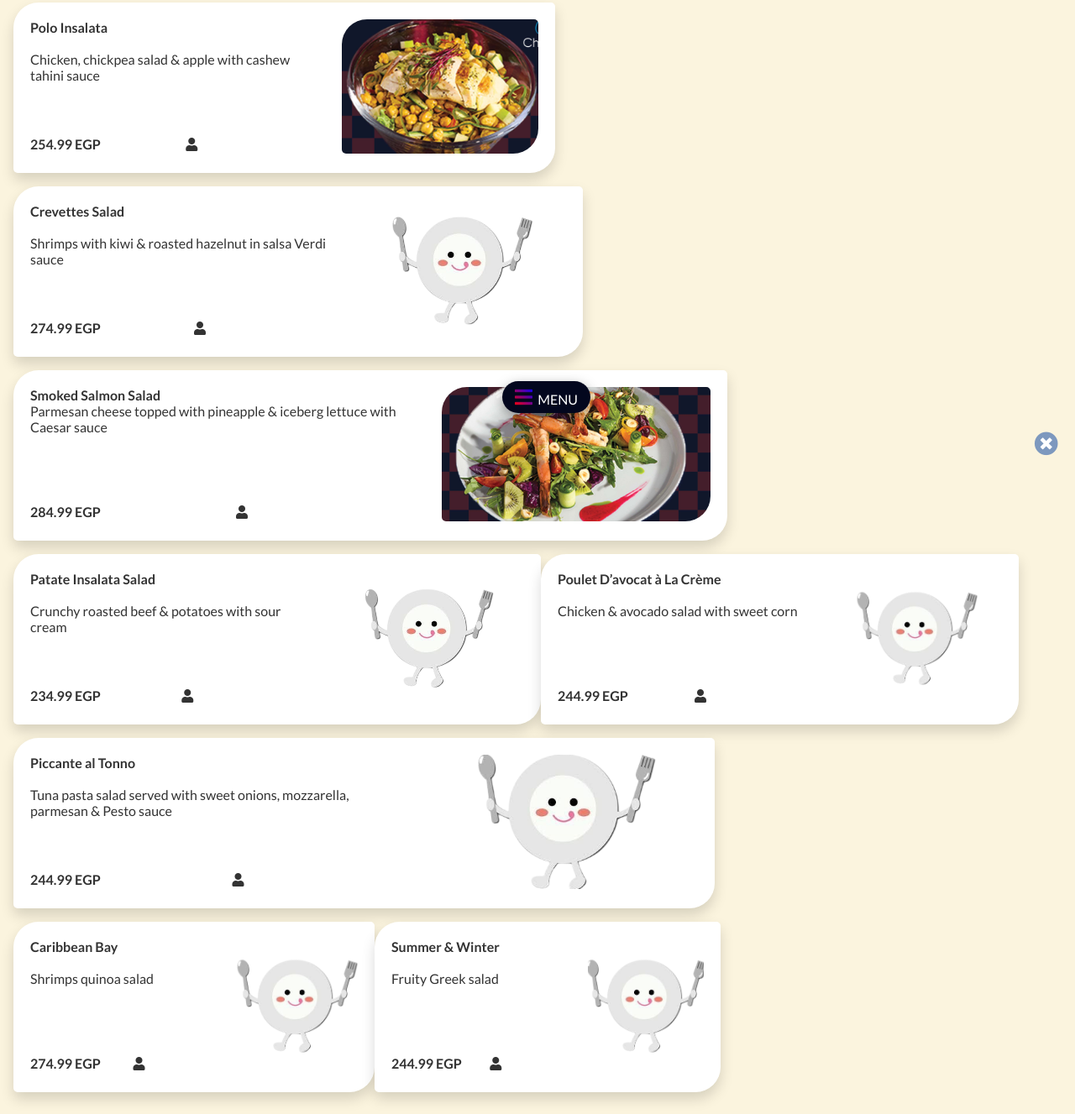
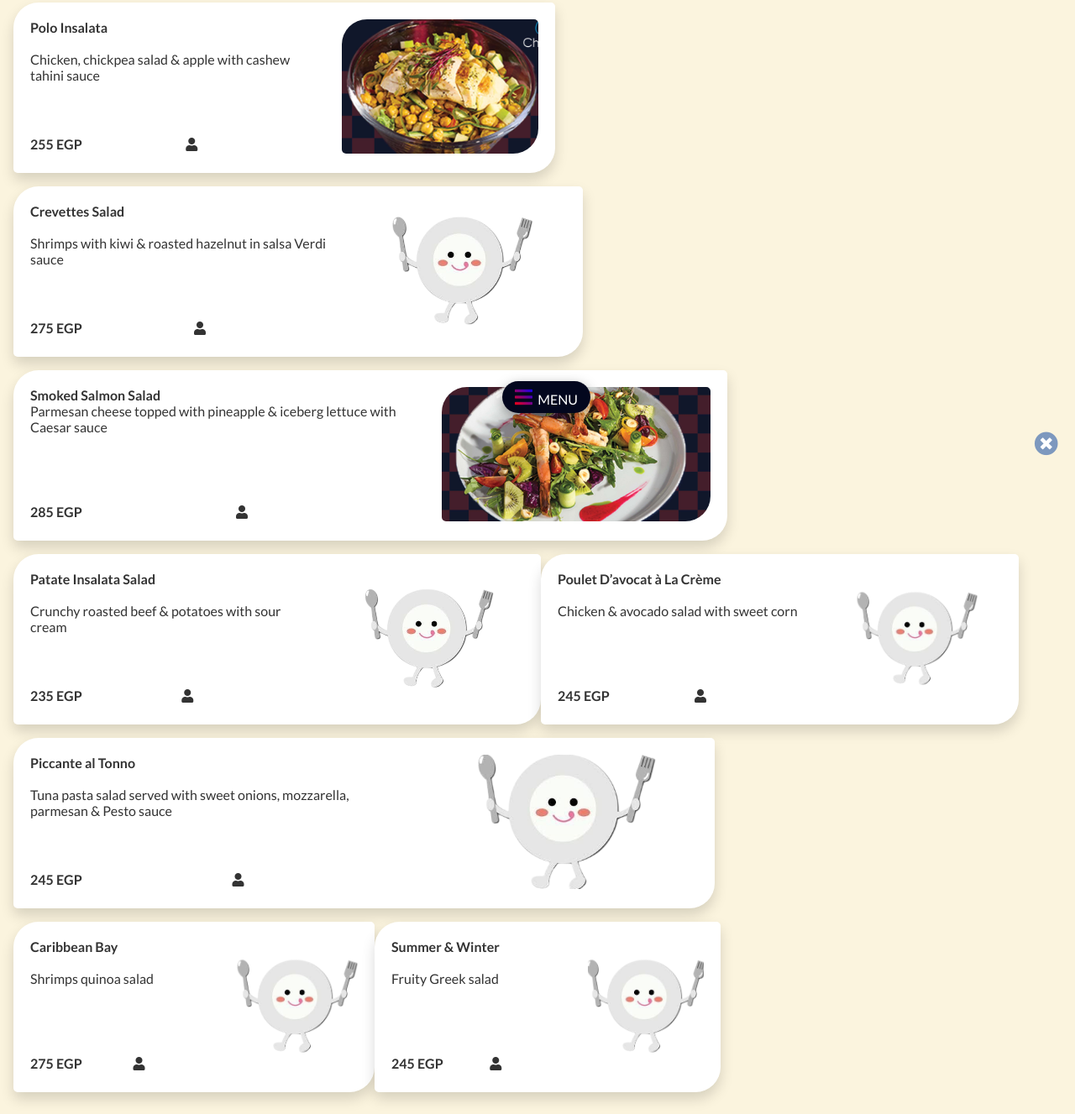
Before and after one commit to mekhamichael/costa-bianca, a plain HTML site: page en/salad.html in a window 1280 px wide. Shown: the part 293-1620 px from the top of the page at 84% size. Drawn offline with nearby package versions, Linux system fonts and the light colour scheme.

Commit message:
Update salad.html

```diff
--- a/en/salad.html
+++ b/en/salad.html
@@ -50,7 +50,7 @@
                 </div>
                 <div class="row menu-item-info">
                   <div class="col">
-                    <p class="card-text item-card-price">254.99 EGP</p>
+                    <p class="card-text item-card-price">255 EGP</p>
                   </div>
                   <div class="col font-weight-bold">
                     <i class="fas fa-user"></i>
@@ -84,7 +84,7 @@
                 </div>
                 <div class="row menu-item-info">
                   <div class="col">
-                    <p class="card-text item-card-price">274.99 EGP</p>
+                    <p class="card-text item-card-price">275 EGP</p>
                   </div>
                   <div class="col font-weight-bold">
                     <i class="fas fa-user"></i>
@@ -119,7 +119,7 @@
                 </div>
                 <div class="row menu-item-info">
                   <div class="col">
-                    <p class="card-text item-card-price">284.99 EGP</p>
+                    <p class="card-text item-card-price">285 EGP</p>
                   </div>
                   <div class="col font-weight-bold">
                     <i class="fas fa-user"></i>
@@ -154,7 +154,7 @@
                 </div>
                 <div class="row menu-item-info">
                   <div class="col">
-                    <p class="card-text item-card-price">234.99 EGP</p>
+                    <p class="card-text item-card-price">235 EGP</p>
                   </div>
                   <div class="col font-weight-bold">
                     <i class="fas fa-user"></i>
@@ -189,7 +189,7 @@
                 </div>
                 <div class="row menu-item-info">
                   <div class="col">
-                    <p class="card-text item-card-price">244.99 EGP</p>
+                    <p class="card-text item-card-price">245 EGP</p>
                   </div>
                   <div class="col font-weight-bold">
                     <i class="fas fa-user"></i>
@@ -224,7 +224,7 @@
                 </div>
                 <div class="row menu-item-info">
                   <div class="col">
-                    <p class="card-text item-card-price">244.99 EGP</p>
+                    <p class="card-text item-card-price">245 EGP</p>
                   </div>
                   <div class="col font-weight-bold">
                     <i class="fas fa-user"></i>
@@ -259,7 +259,7 @@
                 </div>
                 <div class="row menu-item-info">
                   <div class="col">
-                    <p class="card-text item-card-price">274.99 EGP</p>
+                    <p class="card-text item-card-price">275 EGP</p>
                   </div>
                   <div class="col font-weight-bold">
                     <i class="fas fa-user"></i>
@@ -294,7 +294,7 @@
                 </div>
                 <div class="row menu-item-info">
                   <div class="col">
-                    <p class="card-text item-card-price">244.99 EGP</p>
+                    <p class="card-text item-card-price">245 EGP</p>
                   </div>
                   <div class="col font-weight-bold">
                     <i class="fas fa-user"></i>
```
